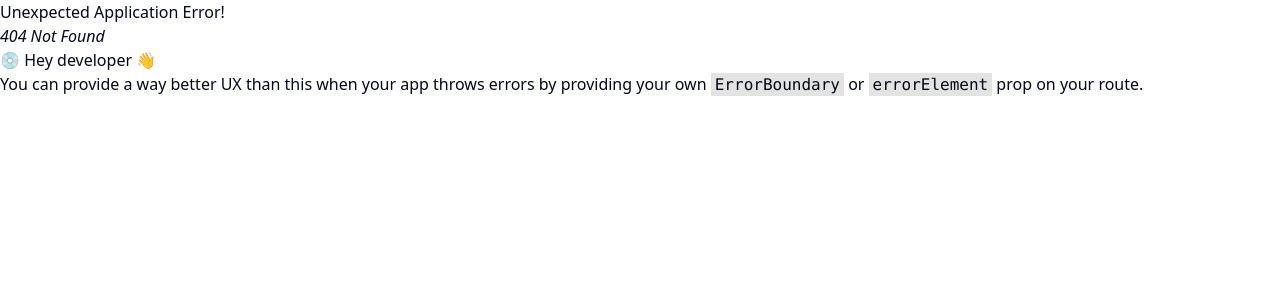
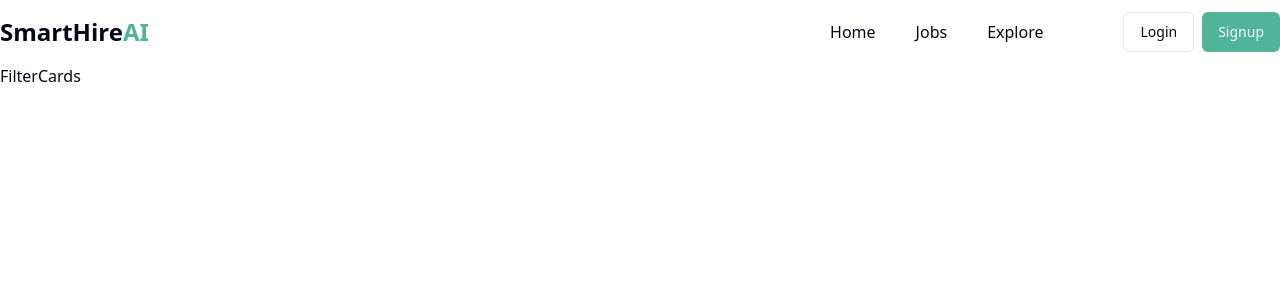
Before and after one commit to shantanusabyasachi16/SmartHireAI, a React (Vite) app in the folder frontend/: page /jobs in a window 1280 px wide. Before the commit this address had no page. Shown: the top 300 px of the page. Built offline with nearby package versions, Linux system fonts and the light colour scheme.

Commit message:
jobs pages

```diff
--- a/frontend/src/App.jsx
+++ b/frontend/src/App.jsx
@@ -4,6 +4,7 @@ import Navbar from "./components/shared/Navbar"
 import Signup from "./components/Login/Signup"
 import Home from "./pages/Home"
 import Login from "./components/Login/Login"
+import Jobs from "./pages/Jobs"
 
 const appRouter= createBrowserRouter([
   {
@@ -17,6 +18,10 @@ const appRouter= createBrowserRouter([
   {
     path:"/signup",
     element:<Signup/>
+  },
+  {
+    path:"/jobs",
+    element:<Jobs/>
   },
 
 ])
--- a/frontend/src/components/shared/Navbar.jsx
+++ b/frontend/src/components/shared/Navbar.jsx
@@ -3,7 +3,7 @@ import { Popover, PopoverContent, PopoverTrigger } from "../ui/popover";
 import { Button } from "../ui/button";
 import { Avatar, AvatarImage } from "../ui/avatar";
 import { LogOut, User2 } from "lucide-react";
-import { Link } from "react-router-dom";
+import { Link, NavLink } from "react-router-dom";
 
 const Navbar = () => {
   const user = false;
@@ -18,9 +18,10 @@ const Navbar = () => {
         </div>
         <div className="flex items-center gap-20">
           <ul className="flex font-medium items-center gap-10">
-            <li>Home</li>
-            <li>Jobs</li>
-            <li>Browse</li>
+         <li><Link to="/">Home</Link></li>
+         <li><Link to="/jobs">Jobs</Link></li>
+         <li><Link to="/browse">Explore</Link></li>
+
           </ul>
           {!user ? (
             <div className="flex  gap-2">
--- /dev/null
+++ b/frontend/src/pages/FilterCards.jsx
@@ -0,0 +1,9 @@
+import React from 'react'
+
+const FilterCards = () => {
+  return (
+    <div>FilterCards</div>
+  )
+}
+
+export default FilterCards
--- /dev/null
+++ b/frontend/src/pages/Jobs.jsx
@@ -0,0 +1,18 @@
+import Navbar from '@/components/shared/Navbar'
+import React from 'react'
+import FilterCards from './FilterCards'
+
+
+const jobsArray=[1,2,3,4,5,6,7,8];
+const Jobs = () => {
+  return (
+    <div>
+        <Navbar/>
+        <FilterCards/>
+
+
+    </div>
+  )
+}
+
+export default Jobs
```
